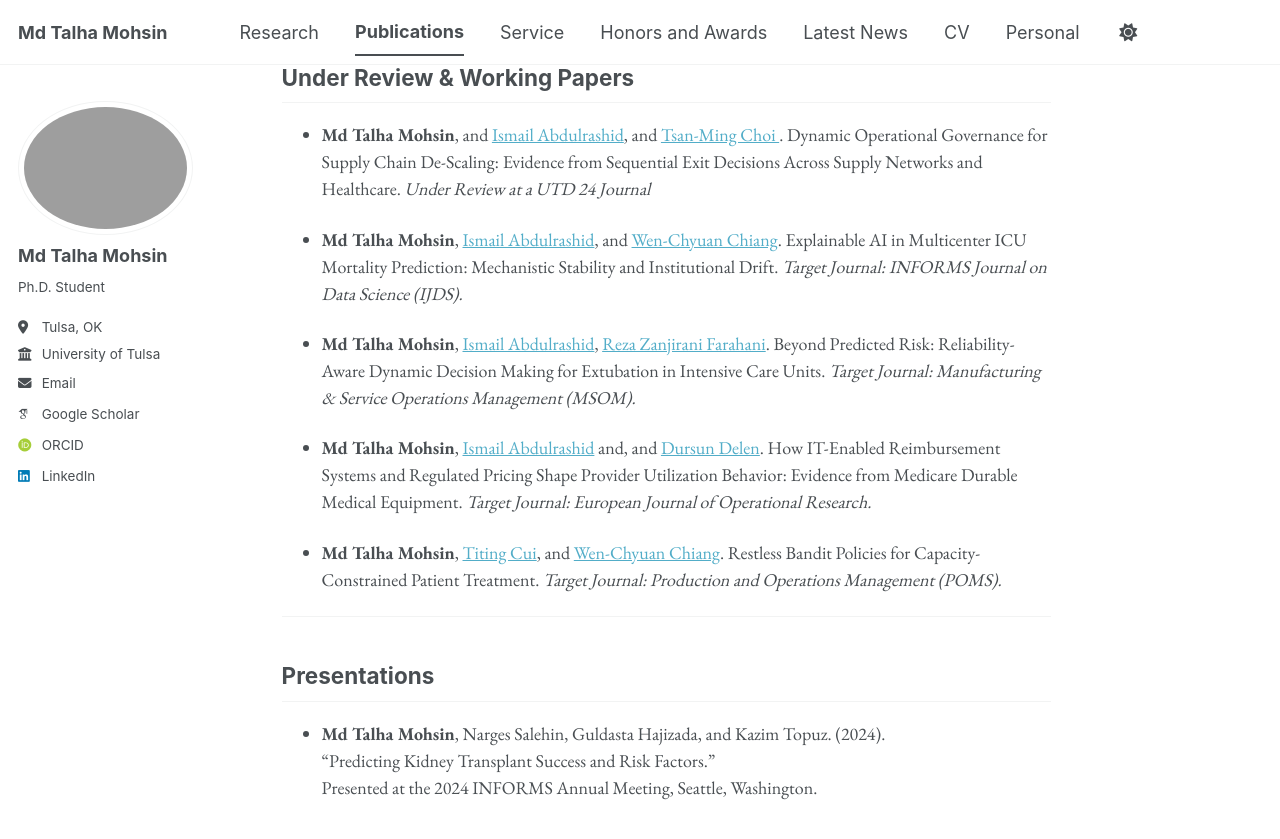
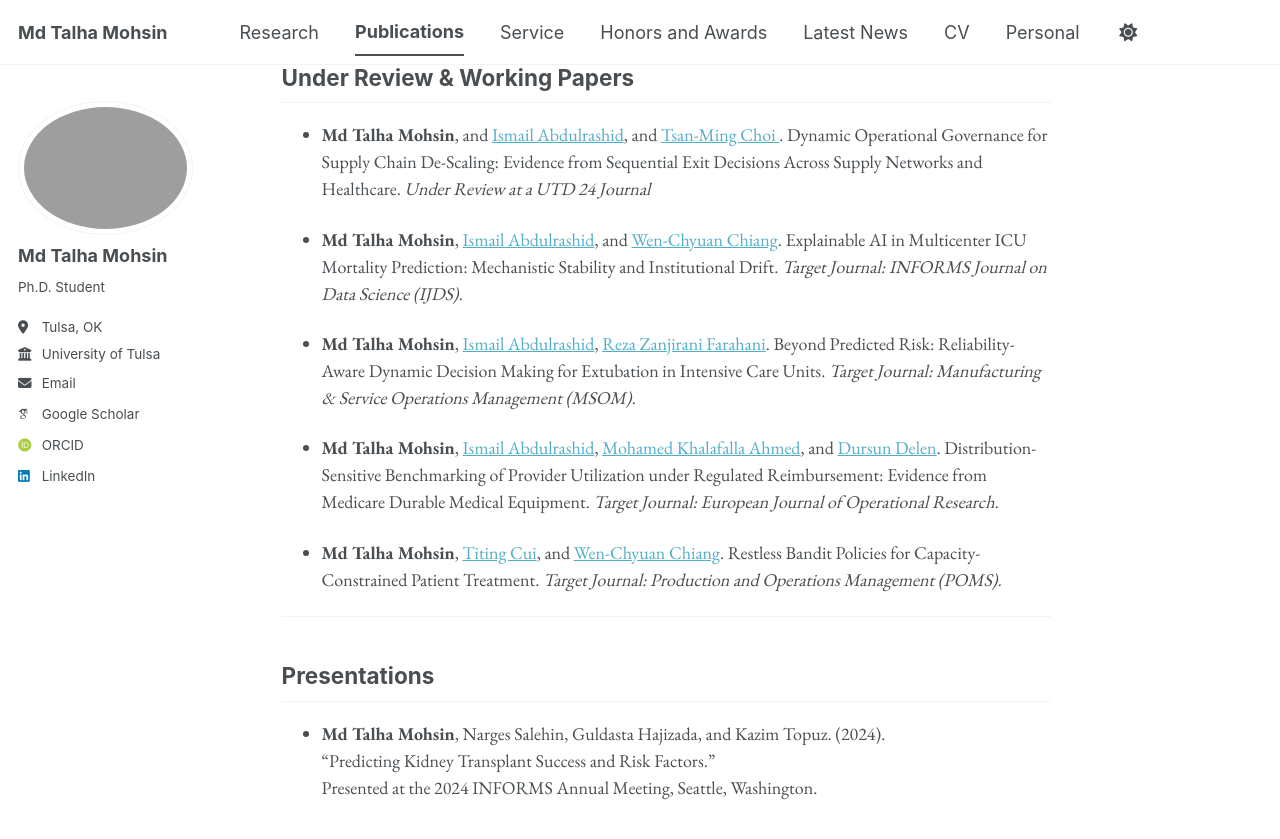
Before and after one commit to mdtalhamohsin/mdtalhamohsin.github.io, a Jekyll site: the page built from _pages/publications.md, in a window 1280 px wide and 900 px high, scrolled down 1119 px. Shown: the top 839 px of the window. Built offline with Jekyll 4.4.1, drawn with Linux system fonts in a browser that asks for light colours; some web fonts are replaced; a script bundle is joined from its source files by our own code; library files that are not in the unit come from our copies.

Commit message:
Update publications.md

```diff
--- a/_pages/publications.md
+++ b/_pages/publications.md
@@ -60,8 +60,8 @@
   *Target Journal: Manufacturing & Service Operations Management (MSOM).*
 
 
-- **Md Talha Mohsin**, <a href="https://utulsa.edu/people/ismail-abdulrashid/" target="_blank" rel="noopener noreferrer">Ismail Abdulrashid</a> and, and <a href="https://experts.okstate.edu/dursun.delen" target="_blank" rel="noopener noreferrer">Dursun Delen</a>.
-  How IT-Enabled Reimbursement Systems and Regulated Pricing Shape Provider Utilization Behavior: Evidence from Medicare Durable Medical Equipment.
+- **Md Talha Mohsin**, <a href="https://utulsa.edu/people/ismail-abdulrashid/" target="_blank" rel="noopener noreferrer">Ismail Abdulrashid</a>, <a href="https://www.famu.edu/info/faculty-staff/profiles/saet/mohamed-khalafalla-ahmed.php" target="_blank" rel="noopener noreferrer">Mohamed Khalafalla Ahmed</a>, and <a href="https://experts.okstate.edu/dursun.delen" target="_blank" rel="noopener noreferrer">Dursun Delen</a>.
+  Distribution-Sensitive Benchmarking of Provider Utilization under Regulated Reimbursement: Evidence from Medicare Durable Medical Equipment.
   *Target Journal: European Journal of Operational Research.*
 
 
```
